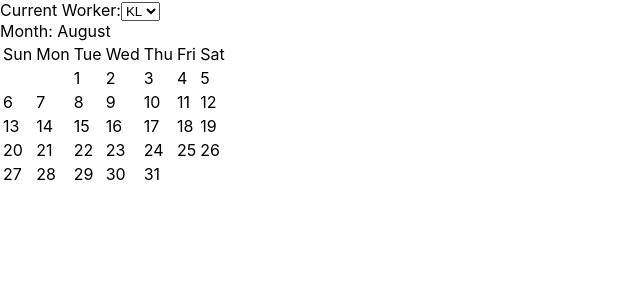
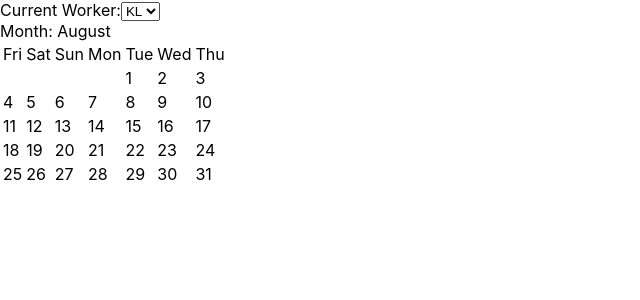
Before and after one commit to vuvuzella/react-schedule-viewer, a React (Vite) app: page / in a window 1280 px wide. Shown: the top 300 px of the page, without its empty margins (0-640 px from the left). Built offline with nearby package versions, Linux system fonts and the light colour scheme.

Commit message:
make calendar start date to be moveable

```diff
--- a/src/components/ScheduleCalendar/ScheduleCalendar.tsx
+++ b/src/components/ScheduleCalendar/ScheduleCalendar.tsx
@@ -5,23 +5,26 @@ interface IScheduleCalendar {
 }
 
 enum START_WEEK {
-    MON = 1,
-    TUE = 2,
-    WED = 3,
-    THU = 4,
-    FRI = 5,
-    SAT = 6,
-    SUN = 7,
+    MON = 0,
+    TUE = 1,
+    WED = 2,
+    THU = 3,
+    FRI = 4,
+    SAT = 5,
+    SUN = 6,
 }
 
 export function ScheduleCalendar() {
 
-    const startOfTheWeek = START_WEEK.SUN
+    const startOfTheWeek = START_WEEK.FRI
+    const days = ["Mon", "Tue", "Wed", "Thu", "Fri", "Sat", "Sun"];
+    const daysHeader = [...days.slice(startOfTheWeek, days.length), ...days.slice(0, startOfTheWeek)]
 
     const dateTime = DateTime.now();
     const month = dateTime.month;
     const year = dateTime.year;
-    const OFFSET = DateTime.local(year, month, 1).weekday & startOfTheWeek;
+    const startWeekday = DateTime.local(year, month, 1).weekday;
+    const OFFSET = daysHeader.indexOf(days[startWeekday - 1]);
 
     const NUM_COLS = 7;
     const contents = Array<null>(31).fill(null).map((_, i) => i + 1);
@@ -58,13 +61,11 @@ export function ScheduleCalendar() {
                 <table>
                     <thead>
                         <tr>
-                            <td>Sun</td>
-                            <td>Mon</td>
-                            <td>Tue</td>
-                            <td>Wed</td>
-                            <td>Thu</td>
-                            <td>Fri</td>
-                            <td>Sat</td>
+                            {
+                                daysHeader.map(day => (
+                                    <td>{day}</td>
+                                ))
+                            }
                         </tr>
                     </thead>
                     <tbody>
```
